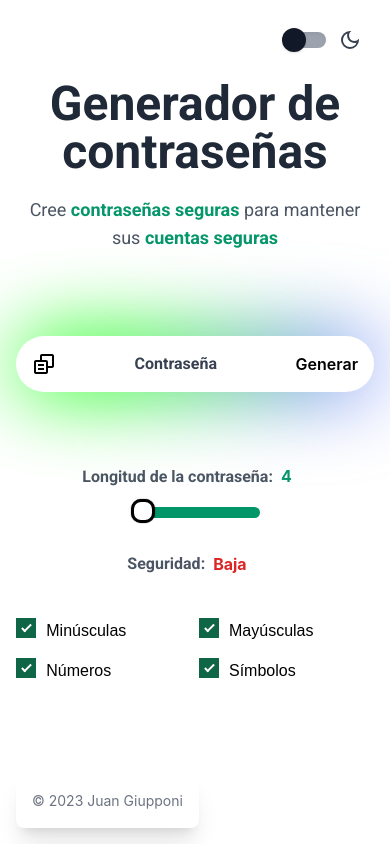
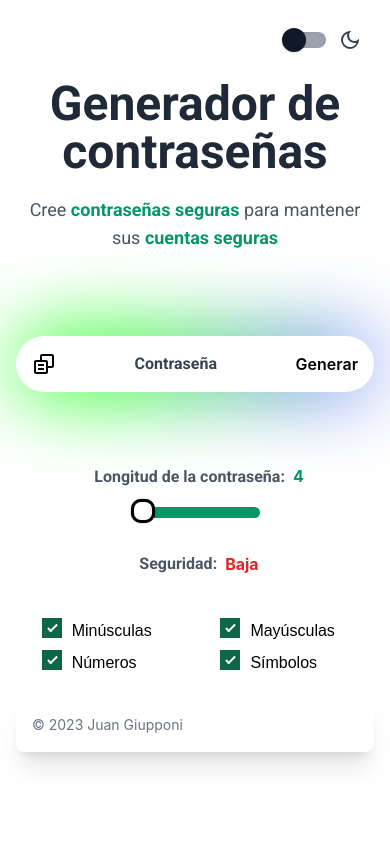
Before and after one commit to joajo13/react-password-generator, a React (Vite) app: page / in a window 390 px wide. Built offline with nearby package versions, Linux system fonts and the light colour scheme.

Commit message:
Responsive mejorado

```diff
--- a/src/components/Footer.jsx
+++ b/src/components/Footer.jsx
@@ -2,7 +2,7 @@ import React from "react";
 
 export const Footer = React.memo(() => {
   return (
-    <footer className="bg-white rounded-lg shadow-xl m-4 dark:bg-gray-900 absolute bottom-0 left-0">
+    <footer className="bg-white rounded-lg shadow-xl m-4 dark:bg-gray-900 lg:absolute bottom-0 left-0">
       <div className="w-full mx-auto max-w-screen-xl p-4 md:flex md:items-center md:justify-between">
         <span className="text-sm text-gray-500 sm:text-center dark:text-gray-400">
           © 2023{" "}
--- a/src/components/Options.jsx
+++ b/src/components/Options.jsx
@@ -50,7 +50,7 @@ export const Options = React.memo(({ params }) => {
           <label htmlFor="length" className="font-Roboto p-2 dark:text-white">
             Longitud de la contraseña:
           </label>
-          <span className="mr-6 text-emerald-600">{length}</span>
+          <span className="md:mr-6 text-emerald-600">{length}</span>
         </div>
 
         <div className="mt-2">
@@ -74,12 +74,12 @@ export const Options = React.memo(({ params }) => {
         >
           Seguridad:
         </label>
-        <span className={`mr-6 text-emerald-600 ${securityStyle}`}>
+        <span className={`md:mr-6 text-emerald-600 ${securityStyle}`}>
           {security}
         </span>
       </div>
 
-      <div className="grid grid-cols-2 md:grid-cols-4 md:justify-start gap-2 text-center mt-8 w-11/12 md:w-10/12 lg:w-6/12">
+      <div className="flex flex-wrap justify-around md:grid md:grid-cols-4 md:justify-start md:gap-2 text-center mt-8 w-11/12 md:w-10/12 lg:w-6/12">
         <Checkbox
           especs={useLettersMin}
           name="Minúsculas"
--- a/src/helpers/generatePassword.js
+++ b/src/helpers/generatePassword.js
@@ -18,7 +18,7 @@ export const generatePassword =
     if (useSymbols) characters += symbols;
     if (useLettersMayus) characters += lettersMayus;
     if (!characters) {
-      return "No se puede generar una contraseña con los parámetros seleccionados";
+      return "No se puede generar una contraseña sin ningún parámetro seleccionado";
     }
     let password = "";
 
```
